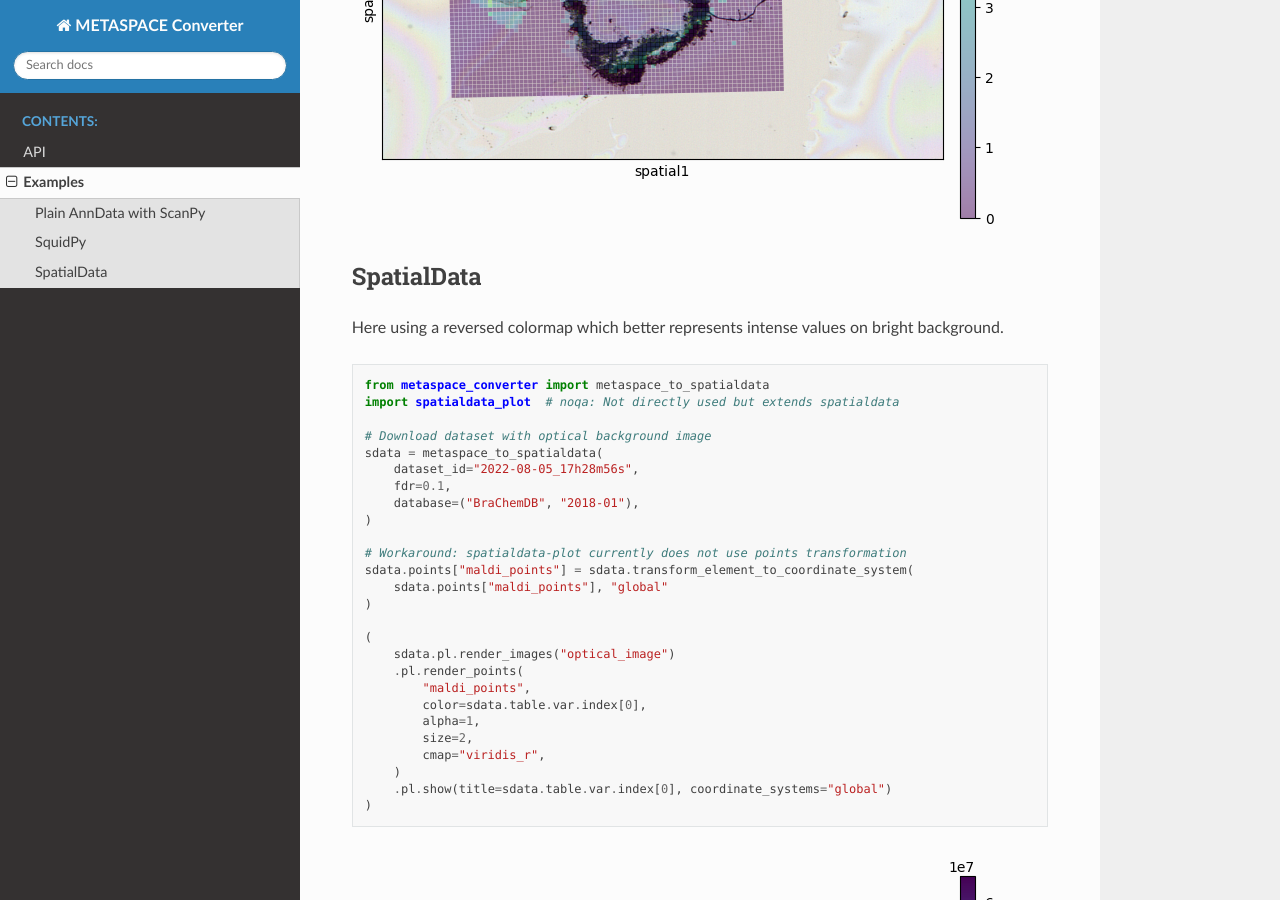
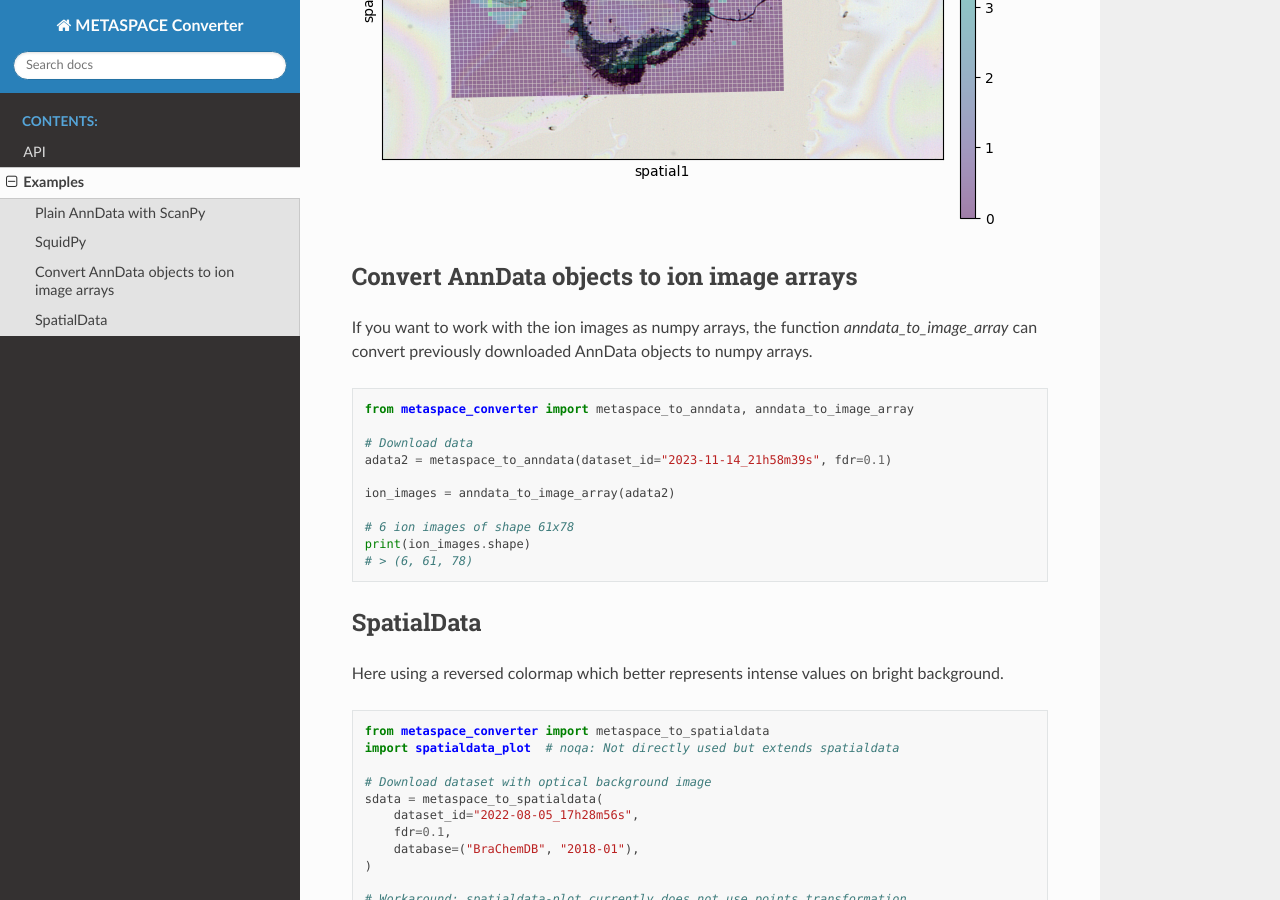
Before and after one commit to metaspace2020/metaspace-converter, a Sphinx documentation site: the page built from docs/examples.rst, in a window 1280 px wide and 900 px high, scrolled down 1608 px. Built offline with Sphinx 7.4.7 and the Read the Docs theme 2.0.0, drawn with Linux system fonts in a browser that asks for light colours.

Commit message:
Added anndata_to_image_array to examples.rst

```diff
--- a/docs/examples.rst
+++ b/docs/examples.rst
@@ -51,6 +51,26 @@ SquidPy
 .. image:: ./_static/img/example_img_sq.png
    :alt: Visualization with SquidPy
 
+Convert AnnData objects to ion image arrays
+-------------------------------------------
+
+If you want to work with the ion images as numpy arrays, the function `anndata_to_image_array` can
+convert previously downloaded AnnData objects to numpy arrays.
+
+.. testcode::
+
+   from metaspace_converter import metaspace_to_anndata, anndata_to_image_array
+
+   # Download data
+   adata2 = metaspace_to_anndata(dataset_id="2023-11-14_21h58m39s", fdr=0.1)
+
+   ion_images = anndata_to_image_array(adata2)
+
+   # 6 ion images of shape 61x78
+   print(ion_images.shape)
+   # > (6, 61, 78)
+
+
 SpatialData
 -----------
 
```
